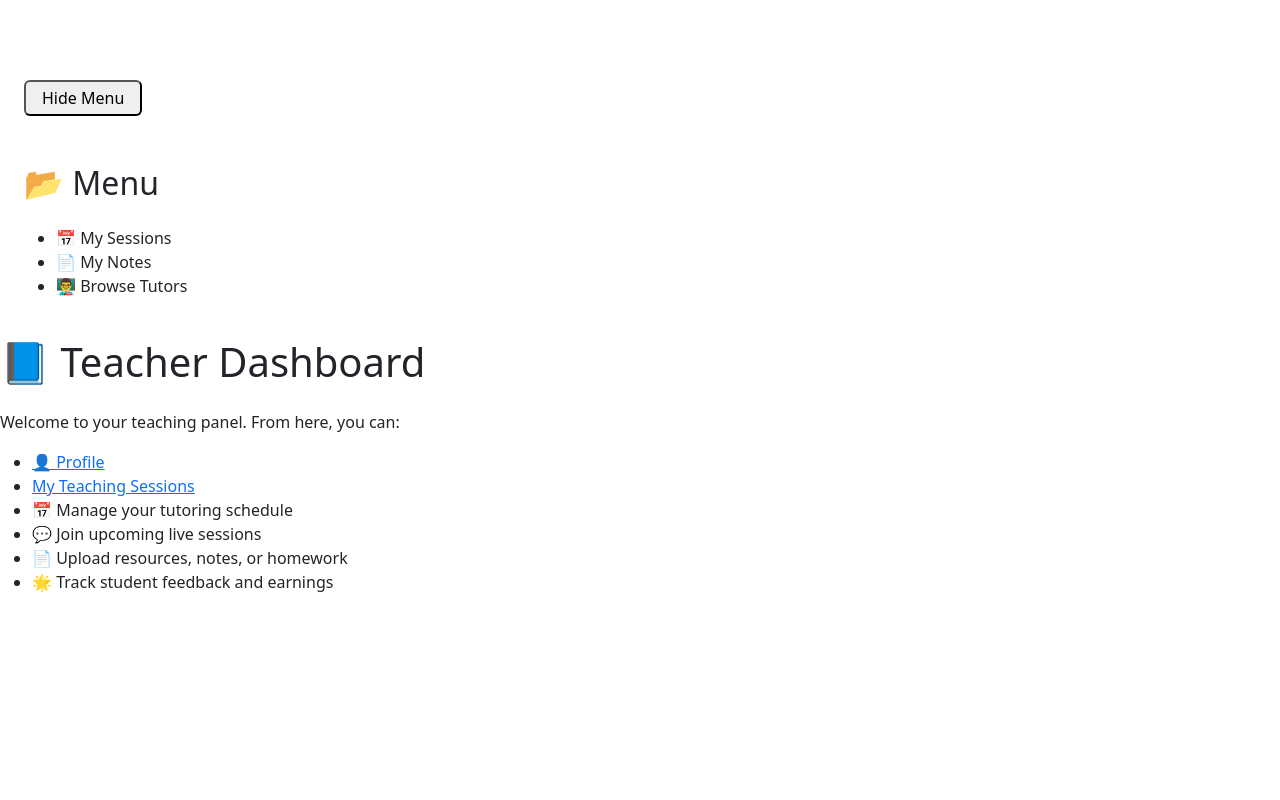
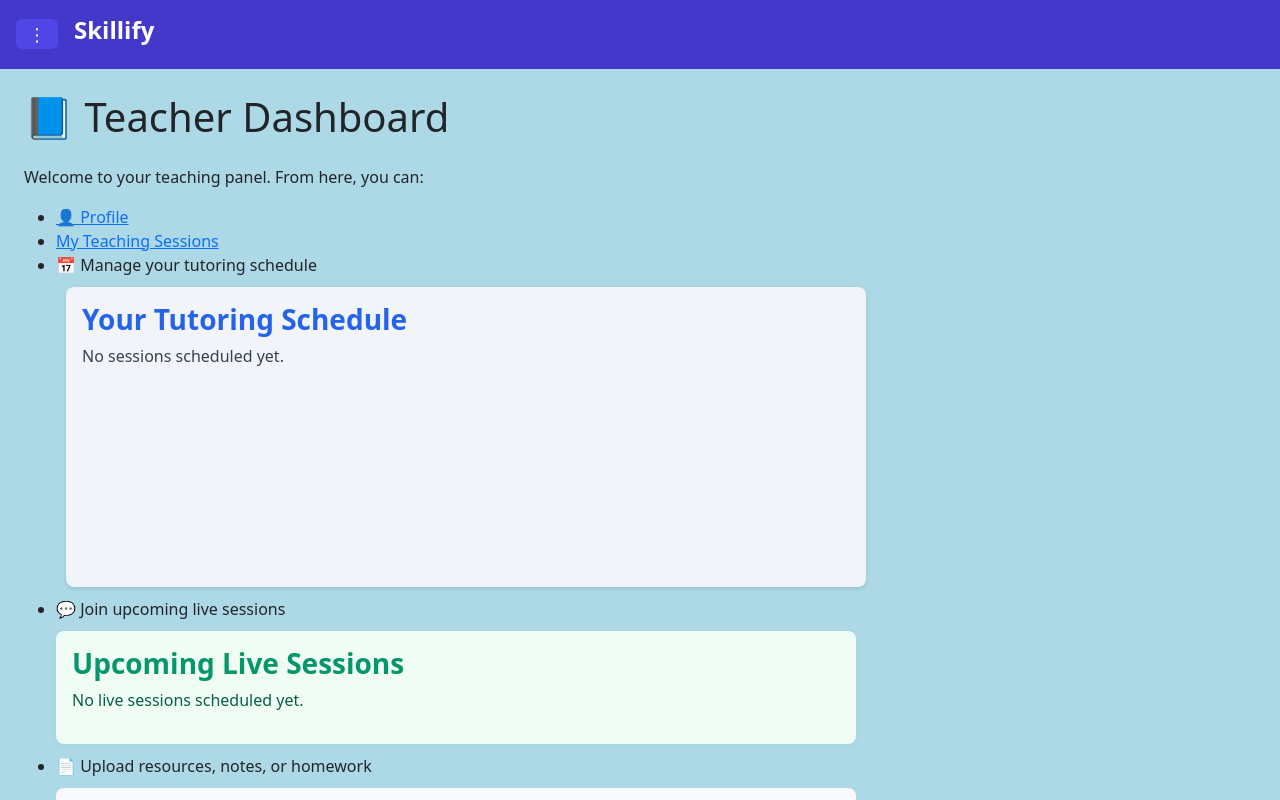
Before and after one commit to Cyfer-ap/Skillify, a React (Vite) app in the folder frontend/: page /teacher/dashboard in a window 1280 px wide. Built offline with nearby package versions, Linux system fonts and the light colour scheme.

Commit message:
changes done

```diff
--- /dev/null
+++ b/frontend/src/components/FeedbackAndEarnings.jsx
@@ -0,0 +1,26 @@
+import React from "react";
+
+const FeedbackAndEarnings = () => {
+  // Replace with actual data fetching and logic as needed
+  return (
+    <div
+      style={{
+        margin: "10px 0",
+        padding: "16px",
+        background: "#fef9c3",
+        borderRadius: "8px",
+        boxShadow: "0 2px 4px rgba(251,191,36,0.08)",
+        width: "100%",
+        maxWidth: "800px",
+      }}
+    >
+      <h3 style={{ fontWeight: "bold", color: "#ca8a04" }}>
+        Student Feedback & Earnings
+      </h3>
+      <p style={{ color: "#92400e" }}>No feedback or earnings data yet.</p>
+      {/* Add feedback list and earnings summary here */}
+    </div>
+  );
+};
+
+export default FeedbackAndEarnings;
--- /dev/null
+++ b/frontend/src/components/TeacherSchedule.jsx
@@ -0,0 +1,27 @@
+import React from "react";
+
+const TeacherSchedule = () => {
+  // Replace with actual schedule logic/fetching
+  return (
+    <div
+      style={{
+        margin: "10px",
+        padding: "16px",
+        background: "#f1f5f9",
+        borderRadius: "8px",
+        boxShadow: "0 2px 4px rgba(0, 0, 0, 0.1)",
+        width: "100%",
+        maxWidth: "800px",
+        height: "300px",
+      }}
+    >
+      <h3 style={{ fontWeight: "bold", color: "#2563eb" }}>
+        Your Tutoring Schedule
+      </h3>
+      <p style={{ color: "#374151" }}>No sessions scheduled yet.</p>
+      {/* Add calendar, session list, or schedule management UI here */}
+    </div>
+  );
+};
+
+export default TeacherSchedule;
--- /dev/null
+++ b/frontend/src/components/UpcomingLiveSessions.jsx
@@ -0,0 +1,26 @@
+import React from "react";
+
+const UpcomingLiveSessions = () => {
+  // Replace with actual fetching logic if needed
+  return (
+    <div
+      style={{
+        margin: "10px 0",
+        padding: "16px",
+        background: "#f0fdf4",
+        borderRadius: "8px",
+        boxShadow: "0 2px 4px rgba(16, 185, 129, 0.08)",
+        width: "100%",
+        maxWidth: "800px",
+      }}
+    >
+      <h3 style={{ fontWeight: "bold", color: "#059669" }}>
+        Upcoming Live Sessions
+      </h3>
+      <p style={{ color: "#065f46" }}>No live sessions scheduled yet.</p>
+      {/* Add session join buttons or list here */}
+    </div>
+  );
+};
+
+export default UpcomingLiveSessions;
--- /dev/null
+++ b/frontend/src/components/UploadResources.jsx
@@ -0,0 +1,63 @@
+import React, { useRef, useState } from "react";
+
+const UploadResources = () => {
+  const [fileName, setFileName] = useState("");
+  const fileInputRef = useRef();
+
+  const handleFileChange = (e) => {
+    if (e.target.files[0]) {
+      setFileName(e.target.files[0].name);
+    }
+  };
+
+  return (
+    <div
+      style={{
+        margin: "10px 0",
+        padding: "16px",
+        background: "#f9fafb",
+        borderRadius: "8px",
+        boxShadow: "0 2px 4px rgba(59,130,246,0.06)",
+        width: "100%",
+        maxWidth: "800px",
+      }}
+    >
+      <h3 style={{ fontWeight: "bold", color: "#1d4ed8" }}>
+        Upload Resources / Notes / Homework
+      </h3>
+      <input
+        type="file"
+        ref={fileInputRef}
+        onChange={handleFileChange}
+        style={{
+          marginTop: "10px",
+          marginBottom: "10px",
+          display: "block",
+        }}
+      />
+      {fileName && (
+        <p style={{ color: "#2563eb", fontSize: "0.95rem" }}>
+          Selected: {fileName}
+        </p>
+      )}
+      <button
+        type="button"
+        style={{
+          marginTop: "8px",
+          padding: "8px 20px",
+          background: "#2563eb",
+          color: "white",
+          border: "none",
+          borderRadius: "6px",
+          fontWeight: "bold",
+          cursor: "pointer",
+        }}
+        onClick={() => alert("Upload functionality coming soon!")}
+      >
+        Upload
+      </button>
+    </div>
+  );
+};
+
+export default UploadResources;
--- a/frontend/src/layouts/BaseLayout.jsx
+++ b/frontend/src/layouts/BaseLayout.jsx
@@ -1,49 +1,136 @@
-// src/layouts/BaseLayout.jsx
-import { useState } from "react";
-import { Link, Outlet, useLocation } from "react-router-dom";
+import { useState, useEffect } from "react";
+import { Outlet, useLocation } from "react-router-dom";
 
 const BaseLayout = () => {
   const location = useLocation();
-  const [sidebarOpen, setSidebarOpen] = useState(true);
-
+  const [sidebarOpen, setSidebarOpen] = useState(false);
   const isDashboard = location.pathname.includes("/dashboard");
 
+  // 💡 Prevent body scroll when sidebar is open
+  useEffect(() => {
+    document.body.style.margin = "0";
+    document.body.style.padding = "0";
+    document.body.style.overflow = "hidden"; // <== VERY IMPORTANT
+    document.documentElement.style.overflow = "hidden"; // HTML tag too
+  }, []);
+
   return (
-    <div className="h-screen flex flex-col overflow-hidden">
+    <div
+      style={{
+        display: "flex",
+        flexDirection: "column",
+        height: "100vh", // full viewport
+        overflow: "hidden", // Prevent outer scroll
+      }}
+    >
       {/* HEADER */}
-      <header className="bg-indigo-700 text-white p-4 flex justify-between items-center shadow-md">
-        <h1 className="text-2xl font-bold">Skillify</h1>
+      <header
+        style={{
+          backgroundColor: "#4338ca",
+          color: "white",
+          padding: "16px",
+          display: "flex",
+          alignItems: "center",
+          gap: "16px",
+          flexShrink: 0,
+        }}
+      >
         {isDashboard && (
           <button
             onClick={() => setSidebarOpen(!sidebarOpen)}
-            className="bg-indigo-600 hover:bg-indigo-500 px-3 py-1 rounded transition"
+            style={{
+              backgroundColor: "#4f46e5",
+              color: "white",
+              padding: "6px 12px",
+              borderRadius: "6px",
+              border: "none",
+              cursor: "pointer",
+              fontSize: "18px",
+              lineHeight: "1",
+            }}
           >
-            {sidebarOpen ? "Hide Menu" : "Show Menu"}
+            ⋮
           </button>
         )}
+        <h1 style={{ fontSize: "1.5rem", fontWeight: "bold" }}>Skillify</h1>
       </header>
 
-      {/* BODY CONTAINER: SIDEBAR + MAIN */}
-      <div className="flex flex-1 overflow-hidden">
-        {/* SIDEBAR */}
-        {isDashboard && sidebarOpen && (
-          <aside className="w-64 bg-gray-100 border-r border-gray-300 p-4 flex-shrink-0 overflow-y-auto">
-            <h2 className="text-lg font-semibold mb-4">📂 Menu</h2>
-            <ul className="space-y-3 text-gray-800 text-sm">
-              <li className="hover:text-indigo-600 cursor-pointer">📅 My Sessions</li>
-              <li className="hover:text-indigo-600 cursor-pointer">📄 My Notes</li>
-              <li className="hover:text-indigo-600 cursor-pointer">👨‍🏫 Browse Tutors</li>
+      {/* SIDEBAR Overlay */}
+      {isDashboard && sidebarOpen && (
+        <>
+          <div
+            onClick={() => setSidebarOpen(false)}
+            style={{
+              position: "fixed",
+              top: 0,
+              left: 0,
+              right: 0,
+              bottom: 0,
+              backgroundColor: "rgba(0,0,0,0.4)",
+              zIndex: 40,
+            }}
+          ></div>
+
+          <aside
+            style={{
+              position: "fixed",
+              top: 0,
+              left: 0,
+              height: "100%",
+              width: "250px",
+              backgroundColor: "#ffffff",
+              padding: "24px",
+              boxShadow: "2px 0 6px rgba(0,0,0,0.1)",
+              zIndex: 50,
+            }}
+          >
+            <h2
+              style={{
+                fontSize: "1.125rem",
+                fontWeight: 600,
+                marginBottom: "1rem",
+              }}
+            >
+              📂 Menu
+            </h2>
+            <ul
+              style={{
+                listStyle: "none",
+                padding: 0,
+                margin: 0,
+                color: "#1f2937",
+                fontSize: "0.875rem",
+              }}
+            >
+              <li style={linkStyle}>📅 My Sessions</li>
+              <li style={linkStyle}>📄 My Notes</li>
+              <li style={linkStyle}>👨‍🏫 Browse Tutors</li>
             </ul>
           </aside>
-        )}
+        </>
+      )}
 
-        {/* MAIN CONTENT */}
-        <main className="flex-1 overflow-y-auto p-6 bg-gray-50">
-          <Outlet />
-        </main>
-      </div>
+      {/* MAIN SCROLLABLE CONTENT */}
+      <main
+        style={{
+          flex: 1,
+          overflowY: "auto", // only this scrolls
+          padding: "24px",
+          backgroundColor: "lightblue",
+          scrollbarWidth: "none", // Firefox
+          msOverflowStyle: "none", // IE/Edge
+        }}
+      >
+        <Outlet />
+      </main>
     </div>
   );
 };
 
+const linkStyle = {
+  marginBottom: "12px",
+  cursor: "pointer",
+  transition: "color 0.3s ease",
+};
+
 export default BaseLayout;
--- a/frontend/src/pages/StudentDashboard.jsx
+++ b/frontend/src/pages/StudentDashboard.jsx
@@ -4,7 +4,7 @@ import TutorsList from "../components/TutorsList";
 import UpcomingSessions from "../components/UpcomingSessions";
 import ClassNotes from "../components/ClassNotes";
 import LearningStats from "../components/LearningStats";
-import {Link} from "react-router-dom";
+import { Link } from "react-router-dom";
 const StudentDashboard = () => {
   return (
     <div
@@ -15,6 +15,8 @@ const StudentDashboard = () => {
         height: "100vh",
         overflowY: "auto",
         overflowX: "hidden",
+        scrollbarWidth: "none", // Firefox
+        msOverflowStyle: "none", // IE/Edge
       }}
     >
       <h1 className="text-3xl font-bold text-indigo-600 mb-4">
@@ -24,19 +26,28 @@ const StudentDashboard = () => {
         Welcome to your personalized student panel. From here, you can:
       </p>
       <ul className="list-disc list-inside space-y-2 text-gray-800">
-            <li><Link to="/student/profile">👤 Profile</Link></li>
-            <li><Link to="/student/teachers" className="text-blue-600 underline">Browse Tutors</Link></li>
-            <li><Link to="/student/bookings" className="text-green-600 underline">My Bookings</Link></li>
+        <li>
+          <Link to="/student/profile">👤 Profile</Link>
+        </li>
+        <li>
+          <Link to="/student/teachers" className="text-blue-600 underline">
+            Browse Tutors
+          </Link>
+        </li>
+        <li>
+          <Link to="/student/bookings" className="text-green-600 underline">
+            My Bookings
+          </Link>
+        </li>
         <li>👩‍🏫 Connect with tutors</li>
-            <TutorsList/>
+        <TutorsList />
 
         <li>📆 View or book upcoming sessions</li>
-            <UpcomingSessions/>
+        <UpcomingSessions />
         <li>📝 Access class notes and session recordings</li>
-            <ClassNotes/>
+        <ClassNotes />
         <li>⭐ Review your learning stats and feedback</li>
-            <LearningStats/>
-
+        <LearningStats />
       </ul>
     </div>
   );
--- a/frontend/src/pages/TeacherDashboard.jsx
+++ b/frontend/src/pages/TeacherDashboard.jsx
@@ -1,23 +1,47 @@
-// src/pages/TeacherDashboard.jsx
-import React from "react";
-import {Link} from "react-router-dom";
-
+// ...existing code...
+import { Link } from "react-router-dom";
+import TeacherSchedule from "../components/TeacherSchedule";
+import UpcomingLiveSessions from "../components/UpcomingLiveSessions";
+import UploadResources from "../components/UploadResources";
+import FeedbackAndEarnings from "../components/FeedbackAndEarnings";
+// ...existing code...
 const TeacherDashboard = () => {
   return (
     <div className="p-6 max-w-4xl mx-auto">
-      <h1 className="text-3xl font-bold text-blue-700 mb-4">📘 Teacher Dashboard</h1>
-      <p className="text-gray-700 mb-6">Welcome to your teaching panel. From here, you can:</p>
-        <ul className="list-disc list-inside space-y-2 text-gray-800">
-            <li><Link to="/teacher/profile">👤 Profile</Link></li>
-            <li><Link to="/teacher/bookings" className="text-blue-600 underline">My Teaching Sessions</Link></li>
-            <li>📅 Manage your tutoring schedule</li>
-            <li>💬 Join upcoming live sessions</li>
-            <li>📄 Upload resources, notes, or homework</li>
-            <li>🌟 Track student feedback and earnings</li>
-
-        </ul>
+      <h1 className="text-3xl font-bold text-blue-700 mb-4">
+        📘 Teacher Dashboard
+      </h1>
+      <p className="text-gray-700 mb-6">
+        Welcome to your teaching panel. From here, you can:
+      </p>
+      <ul className="list-disc list-inside space-y-2 text-gray-800">
+        <li>
+          <Link to="/teacher/profile">👤 Profile</Link>
+        </li>
+        <li>
+          <Link to="/teacher/bookings" className="text-blue-600 underline">
+            My Teaching Sessions
+          </Link>
+        </li>
+        <li>
+          📅 Manage your tutoring schedule
+          <TeacherSchedule />
+        </li>
+        <li>
+          💬 Join upcoming live sessions
+          <UpcomingLiveSessions />
+        </li>
+        <li>
+          📄 Upload resources, notes, or homework
+          <UploadResources />
+        </li>
+        <li>
+          🌟 Track student feedback and earnings
+          <FeedbackAndEarnings />
+        </li>
+      </ul>
     </div>
   );
 };
-
 export default TeacherDashboard;
+// ...existing code...
```
Also changed, not shown: frontend/src/pages/Profile.jsx (+198 -38 lines), frontend/src/router/index.jsx (+5 -4 lines). Lines whose indentation alone changed are shown as unchanged.
